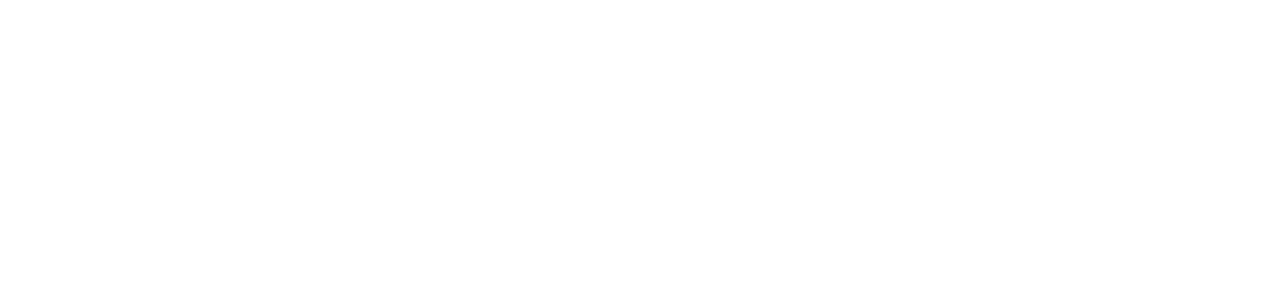
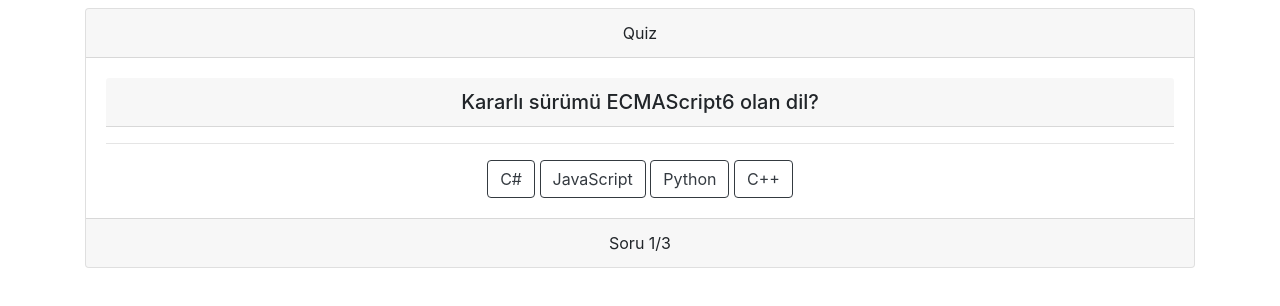
Before and after one commit to yenilikci/JavaScript-Quiz-Uygulamasi, a plain HTML site: page index.html in a window 1280 px wide. Drawn offline with nearby package versions, Linux system fonts and the light colour scheme.

Commit message:
Arayüzün Oluşturulması

```diff
--- a/app.js
+++ b/app.js
@@ -24,7 +24,7 @@ Quiz.prototype.getQuestion = function(){
 
 //Quiz Prototip - Quiz bitti mi?
 Quiz.prototype.isFinish = function(){
-    return (this.questions.length === (this.questionIndex + 1));
+    return (this.questions.length === (this.questionIndex));
 }
 
 //Quiz Prototip - Cevaplama
@@ -39,26 +39,57 @@ Quiz.prototype.guess = function(answer){
 
 
 //Soruların Oluşturulması
-var q1 = new Question("Kararlı sürümü ECMAScript6 olan dil?",['C#','JavaScript','Python'],"JavaScript");
+var q1 = new Question("Kararlı sürümü ECMAScript6 olan dil?",['C#','JavaScript','Python','C++'],"JavaScript");
 
-var q2 = new Question("... Chrome'un JavaScript Runtime teknolojisi üzerine kurulu bir platformdur.",['Visual Basic','NodeJs','Php'],"NodeJS");
+var q2 = new Question("... Chrome'un JavaScript Runtime teknolojisi üzerine kurulu bir platformdur.",['Visual Basic','NodeJS','Php','C++'],"NodeJS");
 
-var q3 = new Question("... dilinde değişkenler var, let ve const anahtar kelimeleri ile tanımlanabilir.",['Visual Basic','JavaScript','Java'],"JavaScript");
+var q3 = new Question("... dilinde değişkenler var, let ve const anahtar kelimeleri ile tanımlanabilir.",['Visual Basic','JavaScript','Java','C++'],"JavaScript");
 
 var questions = [q1,q2,q3]; //soru dizisi
 
-//Quiz başlat
+//Quiz Başlat
 var quiz = new Quiz(questions);
 
-console.log(quiz.isFinish());
+loadQuestion(); //soru yükle
 
-console.log(quiz.getQuestion());
-quiz.guess('JavaScript');
+function loadQuestion(){
+    if(quiz.isFinish()){ //eğer quiz biterse
+        showScore(); //skoru göster
+    }else{
+        let qs = quiz.getQuestion(); //soruyu getir
+        let ch = qs.choices; //seçenekleri al
+        document.querySelector('#question').textContent = qs.text; //question id'li elemente soru yazıldı
 
-console.log(quiz.getQuestion());
-quiz.guess('NodeJS');
+        for(i = 0; i < ch.length ; i++){
+            let element = document.querySelector('#choice'+i); //choice id'li elementler sırası ile elemente atanıp
+            element.innerText = ch[i]; //bu elementin txt'ine seçenekler yazıldı
+            guess('btn'+i,ch[i]);
+        }
 
-console.log(quiz.getQuestion());
-quiz.guess('JavaScript');
+        showProgress(); //ilerlemeyi gösterecek fonksiyon
+    }
+}
 
-console.log(quiz.score);
+//Yanıtların Verilmesi
+function guess(id,guessAns){
+    let btn = document.getElementById(id); //ilgili id'ye sahip buton seçildi
+    btn.onclick = function(){ //bu butonun onclick olayı ile nesne içindeki prototip guess fonk çalıştırıldı
+        quiz.guess(guessAns)
+        loadQuestion(); //bir sonraki soru için
+    }
+}
+
+//Skoru Gösterir
+function showScore(){
+    let html = `<h2>Skorunuz </h2><h4>${quiz.score}</h4>`; //skor bilgisi
+    let cardBody = document.querySelector('.card-body'); //card-body seçildi
+    cardBody.innerHTML = html; //skor bilgisi card-body'e yazıldı
+    cardBody.classList.add('bg-dark','text-white'); //card-body css sınıflarına ekleme yapıldı
+}
+
+//İlerlemeyi Gösterir
+function showProgress(){
+    let totalQuestion = quiz.questions.length; //toplam soru sayısı
+    let questionNumber = quiz.questionIndex + 1; //hangi soru
+    document.querySelector('#progress').innerHTML = 'Soru ' + questionNumber + '/' + totalQuestion; //progress üzerine yazılması
+}
--- a/index.html
+++ b/index.html
@@ -6,10 +6,46 @@
     <meta name="author" content="yenilikci">
     <meta name="url" content="https://github.com/yenilikci/JavaScript-Quiz-Uygulamasi">
     <title>Quiz Uygulaması</title>
+    <link rel="stylesheet" href="https://stackpath.bootstrapcdn.com/bootstrap/4.5.0/css/bootstrap.min.css">
 </head>
 <body>
 
-
+    <div class="container mt-2 text-center">
+        <div class="row">
+            <div class="col">
+                <div class="card">
+                    <div class="card-header">Quiz</div>
+                    <div class="card-body">
+                        <h5 id="question" class="card-header">Question Text</h5>
+                        <hr>
+                        <div id="buttons">
+                            <button id="btn0" type="button" class="btn btn-outline-dark">
+                                <span id="choice0">
+                                    Choice0
+                                </span>
+                            </button>
+                            <button id="btn1" type="button" class="btn btn-outline-dark">
+                                <span id="choice1">
+                                    Choice1
+                                </span>
+                            </button>
+                            <button id="btn2" type="button" class="btn btn-outline-dark">
+                                <span id="choice2">
+                                    Choice2
+                                </span>
+                            </button>
+                            <button id="btn3" type="button" class="btn btn-outline-dark">
+                                <span id="choice3">
+                                    Choice2
+                                </span>
+                            </button>
+                        </div>
+                    </div>
+                    <div id="progress" class="card-footer"></div>
+                </div>
+            </div>
+        </div>
+    </div>
 
 
     <script src="app.js"></script>
```
